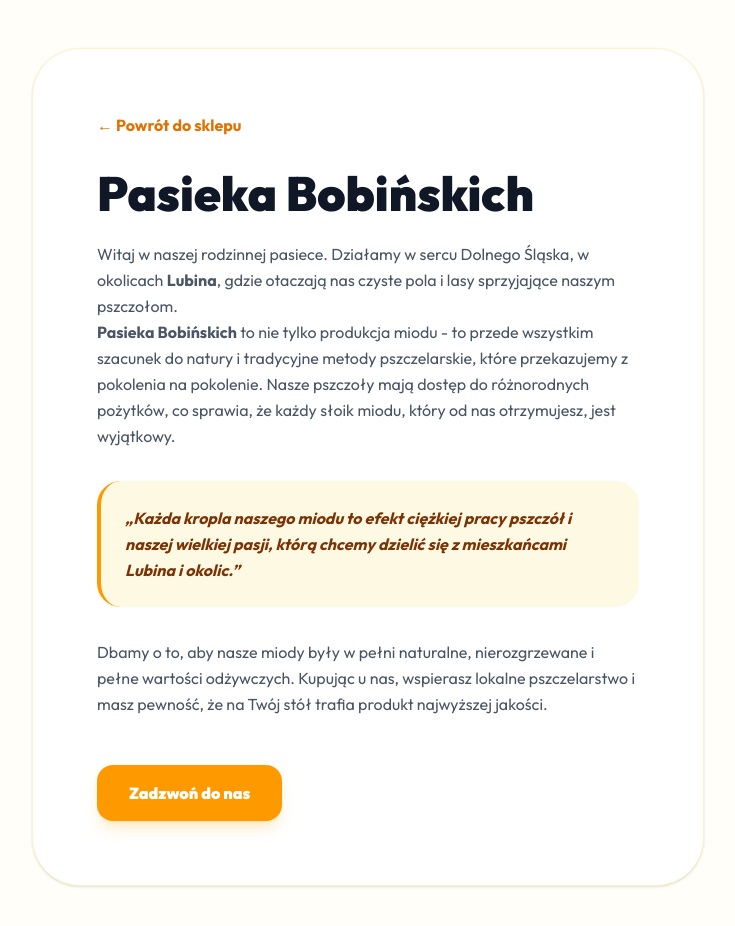
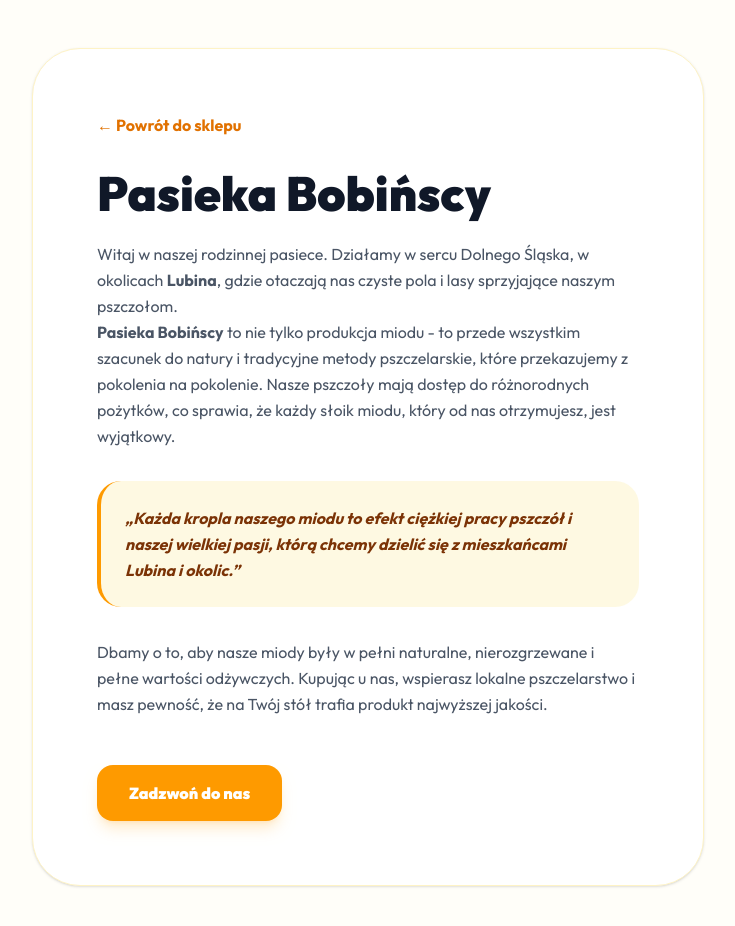
Before and after one commit to dawid-skowronski/honey-shop, a Vue app: page /o-nas in a window 1280 px wide. Shown: the top 926 px of the page, without its empty margins (272-1007 px from the left). Built offline with nearby package versions, Linux system fonts and the light colour scheme; no server answers; the database is empty.

Commit message:
zmiana nazwy 3 XD

```diff
--- a/index.html
+++ b/index.html
@@ -13,7 +13,7 @@
       content="width=device-width, initial-scale=1.0, maximum-scale=1.0, user-scalable=no"
     />
 
-    <title>Pasieka Bobińskich</title>
+    <title>Pasieka Bobińscy</title>
   </head>
   <body>
     <div id="app"></div>
--- a/src/router/index.js
+++ b/src/router/index.js
@@ -4,20 +4,19 @@ import AdminView from '../views/AdminView.vue'
 import AboutView from '../views/AboutView.vue'
 
 const router = createRouter({
-  history: createWebHistory(import.meta.env.BASE_URL),
+  history: createWebHistory(),
   routes: [
-    {
-      path: '/',
-      name: 'home',
-      component: HomeView,
-    },
-    {
-      path: '/admin',
-      name: 'admin',
-      component: AdminView,
-    },
+    { path: '/', name: 'home', component: HomeView },
+    { path: '/admin', name: 'admin', component: AdminView },
     { path: '/o-nas', name: 'o-nas', component: AboutView },
   ],
+  scrollBehavior(to, from, savedPosition) {
+    if (savedPosition) {
+      return savedPosition
+    } else {
+      return { top: 0, behavior: 'smooth' }
+    }
+  },
 })
 
 export default router
--- a/src/views/AboutView.vue
+++ b/src/views/AboutView.vue
@@ -6,7 +6,7 @@
       <router-link to="/" class="text-amber-600 font-bold hover:text-amber-700 transition-colors"
         >← Powrót do sklepu</router-link
       >
-      <h1 class="text-4xl md:text-5xl font-black text-gray-900 mt-8 mb-6">Pasieka Bobińskich</h1>
+      <h1 class="text-4xl md:text-5xl font-black text-gray-900 mt-8 mb-6">Pasieka Bobińscy</h1>
 
       <div class="prose prose-amber prose-lg font-medium text-gray-600 leading-relaxed">
         <p>
@@ -16,7 +16,7 @@
         </p>
 
         <p>
-          <strong>Pasieka Bobińskich</strong> to nie tylko produkcja miodu - to przede wszystkim
+          <strong>Pasieka Bobińscy</strong> to nie tylko produkcja miodu - to przede wszystkim
           szacunek do natury i tradycyjne metody pszczelarskie, które przekazujemy z pokolenia na
           pokolenie. Nasze pszczoły mają dostęp do różnorodnych pożytków, co sprawia, że każdy słoik
           miodu, który od nas otrzymujesz, jest wyjątkowy.
--- a/src/views/HomeView.vue
+++ b/src/views/HomeView.vue
@@ -2,7 +2,7 @@
   <div class="min-h-screen bg-amber-50/40 text-gray-800 font-sans pb-36">
     <header class="bg-amber-100/60 pt-12 pb-10 text-center shadow-sm mb-8 rounded-b-[3rem]">
       <h1 class="text-4xl md:text-5xl font-black text-amber-700 mb-2 tracking-tight">
-        Pasieka Bobińskich
+        Pasieka Bobińscy
       </h1>
       <p class="text-amber-900/60 font-bold text-lg">Prawdziwe, naturalne dary ula</p>
     </header>
@@ -173,7 +173,7 @@
       >
         O naszej pasiece
       </router-link>
-      <p class="text-xs font-bold text-gray-300">© 2026 Pasieka Bobińskich</p>
+      <p class="text-xs font-bold text-gray-300">© 2026 Pasieka Bobińscy</p>
     </div>
   </div>
 </template>
```
